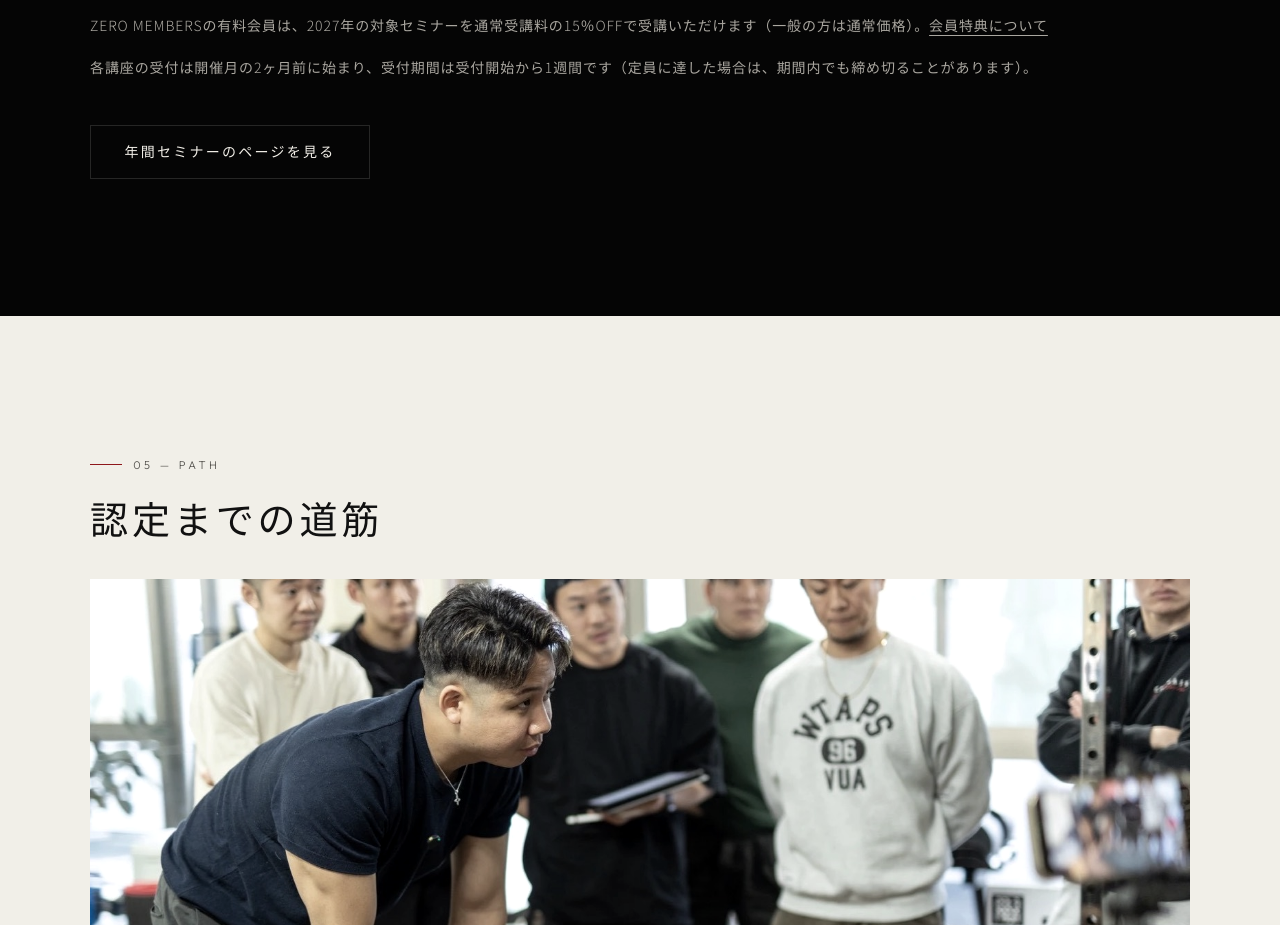
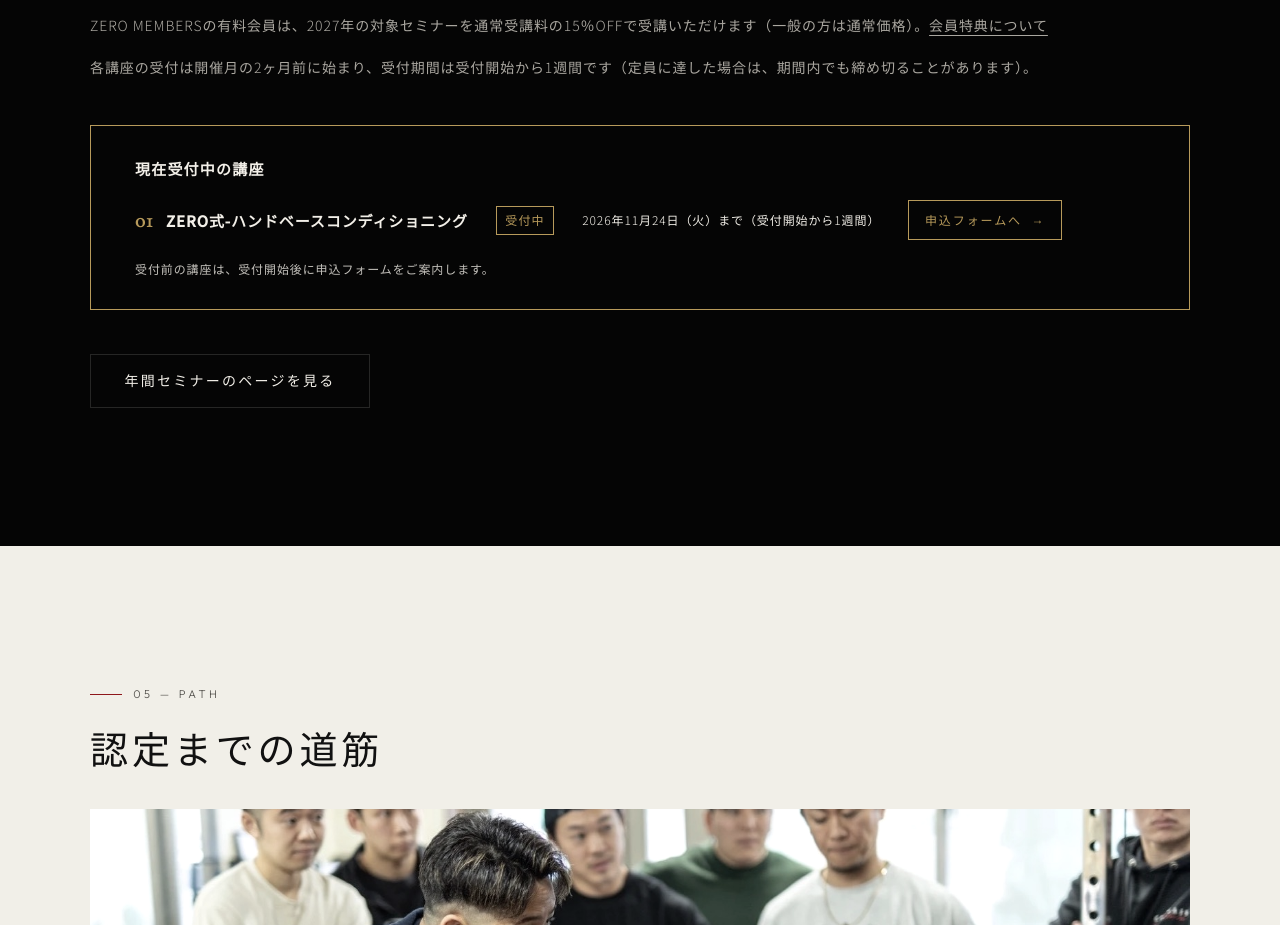
Before and after one commit to noriatsu3377-hue/conditioning-japan-instructor, a plain HTML site: page index.html in a window 1280 px wide. Shown: the part 8390-9315 px from the top of the page. Drawn offline with nearby package versions, Linux system fonts and the light colour scheme.

Commit message:
受付中の講座に申込フォームへのリンクを追加
Co-Authored-By: Claude Opus 5.5 <noreply@anthropic.com>

```diff
--- a/assets/main.js
+++ b/assets/main.js
@@ -27,3 +27,13 @@
     });
   } catch (err) { if (window.console) console.error(err); }
 })();
+
+// 申込フォーム：締切（data-closes-at）を過ぎたら表示を消す（公開ページの更新までの補助）
+const hideClosedApply = () => document.querySelectorAll("[data-closes-at]").forEach((el) => {
+  const t = Date.parse(el.dataset.closesAt);
+  if (t && Date.now() >= t) { const g = el.closest("[data-apply-group]"); el.remove(); if (g && !g.querySelector("[data-closes-at]")) g.remove(); }
+});
+hideClosedApply();
+setInterval(hideClosedApply, 60000);
+addEventListener("pageshow", hideClosedApply);
+document.addEventListener("visibilitychange", () => { if (!document.hidden) hideClosedApply(); });
--- a/assets/style.css
+++ b/assets/style.css
@@ -540,3 +540,14 @@ body:has(.sticky-cta) .lp-footer { padding-bottom: calc(var(--sp-3) + var(--stic
 .lp .wide-band img { aspect-ratio: 21 / 9; object-position: center 30%; }
 @media (max-width: 767px) { .lp .wide-band img { aspect-ratio: 16 / 10; } }
 .lp .photo:not(.tall):not(.wide-band) img { aspect-ratio: 4 / 3; }
+
+/* 申込フォーム（受付中の講座のみ） */
+.apply-open { margin-block: var(--sp-4); padding: var(--sp-3) var(--sp-4); border: 1px solid var(--gold); }
+.apply-title { margin: 0 0 var(--sp-2); font-weight: 600; letter-spacing: 0.08em; }
+.apply-list { list-style: none; margin: 0; padding: 0; display: grid; gap: var(--sp-3); }
+.apply-list li, .apply-card { display: flex; flex-wrap: wrap; align-items: center; gap: var(--sp-1) var(--sp-3); }
+.apply-name { font-weight: 600; } .apply-name .course-no { margin-right: 0.6em; }
+.apply-badge { display: inline-block; padding: 0.15em 0.7em; border: 1px solid var(--gold); color: var(--gold); font-size: var(--fs-xs); letter-spacing: 0.1em; }
+.apply-deadline { font-size: var(--fs-xs); }
+.apply-sub { margin: var(--sp-2) 0 0; font-size: var(--fs-xs); opacity: 0.8; }
+.apply-card { margin: var(--sp-3) 0; }
--- a/index.html
+++ b/index.html
@@ -160,6 +160,11 @@
     <p class="sub" style="margin-top:var(--sp-3)">日程はすべて予定です。料金・会場・定員・受付状況は、各講座のページでご確認ください。年間セミナーの受講は、認定講師制度への申し込みとは別のものです。</p>
     <p class="sub">ZERO MEMBERSの有料会員は、2027年の対象セミナーを通常受講料の15％OFFで受講いただけます（一般の方は通常価格）。<a href="https://noriatsu3377-hue.github.io/zero-seminar-2027/#members" rel="noopener">会員特典について<span class="sr-only">（外部サイト）</span></a></p>
     <p class="sub">各講座の受付は開催月の2ヶ月前に始まり、受付期間は受付開始から1週間です（定員に達した場合は、期間内でも締め切ることがあります）。</p>
+    <div class="apply-open" data-apply-group>
+  <p class="apply-title">現在受付中の講座</p>
+  <ul class="apply-list"><li data-closes-at="2026-11-25T00:00:00+09:00"><span class="apply-name"><span class="course-no">01</span>ZERO式-ハンドベースコンディショニング</span><span class="apply-badge">受付中</span><span class="apply-deadline">2026年11月24日（火）まで（受付開始から1週間）</span><a class="btn btn-primary btn-sm" href="https://docs.google.com/forms/d/e/1FAIpQLSf6kjyjsDLaYanBHFRyJfcgoMZms5SpXGWCwxUFN2NF4wsHrQ/viewform" rel="noopener">申込フォームへ<span class="sr-only">（ZERO式-ハンドベースコンディショニング・Googleフォーム・外部サイト）</span></a></li></ul>
+  <p class="apply-sub">受付前の講座は、受付開始後に申込フォームをご案内します。</p>
+</div>
     <div class="btn-row"><a class="btn btn-ghost" href="https://noriatsu3377-hue.github.io/zero-seminar-2027/" rel="noopener">年間セミナーのページを見る<span class="sr-only">（外部サイト）</span></a></div>
   </div>
 </section>
```
